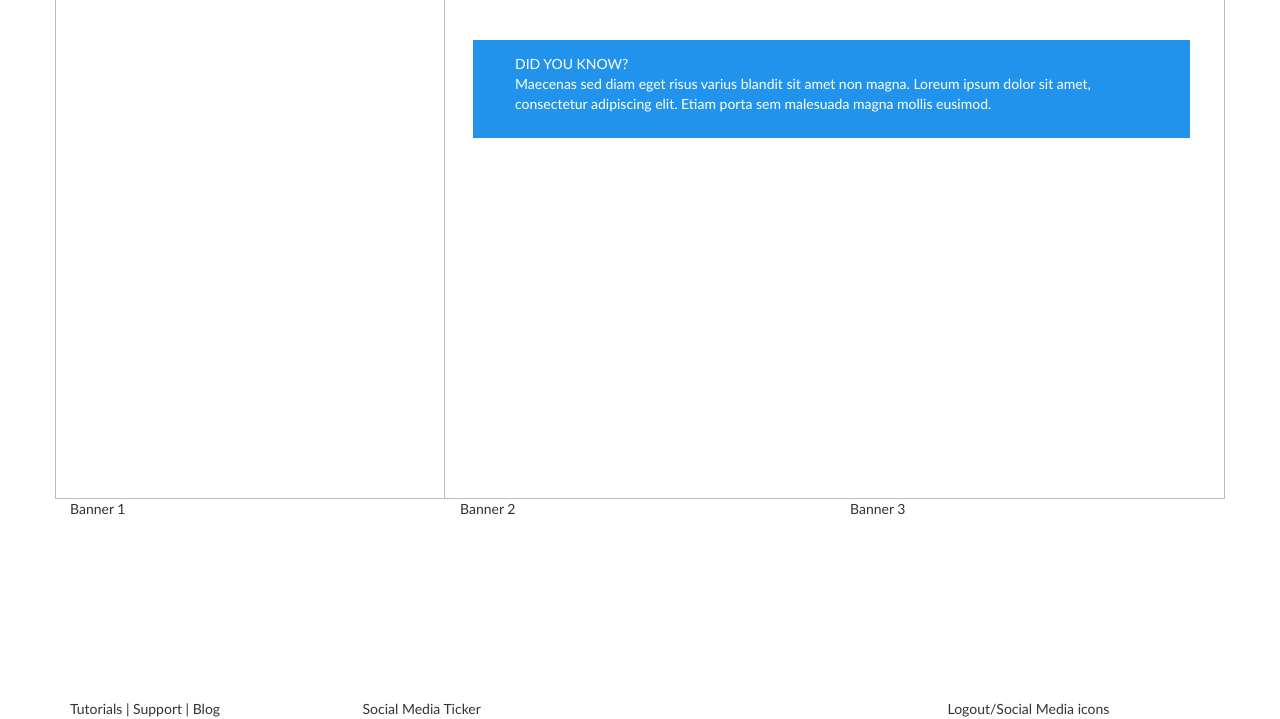
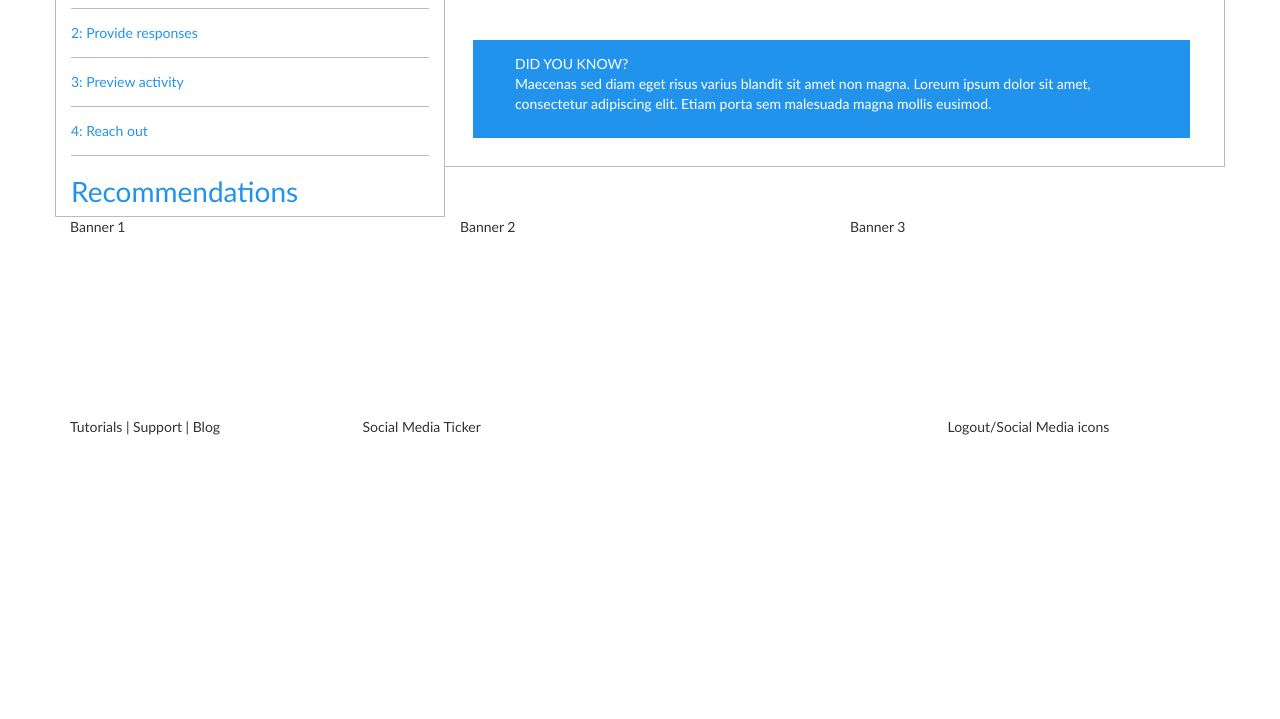
Before and after one commit to hgargan/j586-project1, a plain HTML site: page dist/bootstrapcssproject1.html in a window 1280 px wide. Shown: the part 307-1026 px from the top of the page. After the commit the page ends 800 px from the top, so only its background shows below. Drawn offline with Linux system fonts and the light colour scheme.

Commit message:
Last commit of the day

```diff
--- a/dist/bootstrapcssproject1.html
+++ b/dist/bootstrapcssproject1.html
@@ -61,10 +61,15 @@
             </div>
             <div class="row">
                 <div class="col-xs-12 col-md-4 sidebar-left">
-                    <li>Rec 1</li>
-                    <li>Rec 2</li>
-                    <li>Rec 3</li>
-                    <li>Rec 4</li>
+                    <div id="tasks"><h1>Tasks</h1>
+                    <li>1: Wecome contacts</li>
+                    <li>2: Provide responses</li>
+                    <li>3: Preview activity</li>
+                    <li>4: Reach out</li>
+                    </div>
+                    <div id="recommendations">
+                        <h1>Recommendations</h1>
+                    </div>
                 </div>
                 <div class="col-xs-12 col-md-8 main-content"><h2>Analytics</h2>
                     <div class="row">
--- a/dist/css/styles.css
+++ b/dist/css/styles.css
@@ -23,6 +23,10 @@ body {
 
 a {
     color: inherit;
+}
+
+li {
+    list-style-type: none;
 }
 
 h1 {
@@ -135,14 +139,22 @@ input {
 }
 
 .sidebar-left {
-    height: 600px;
     border: 1px solid #bbb;
     border-top: none;
+    color: #2293ed;
 
 }
 
+.sidebar-left li {
+    padding: 1em 0 1em 0;
+    border-bottom: 1px solid #bbb;
+
+}
+
+
+
 .main-content {
-    height: 600px;
+    height: auto;
     border: 1px solid #bbb;
     border-top: none;
     border-left: none;
```
